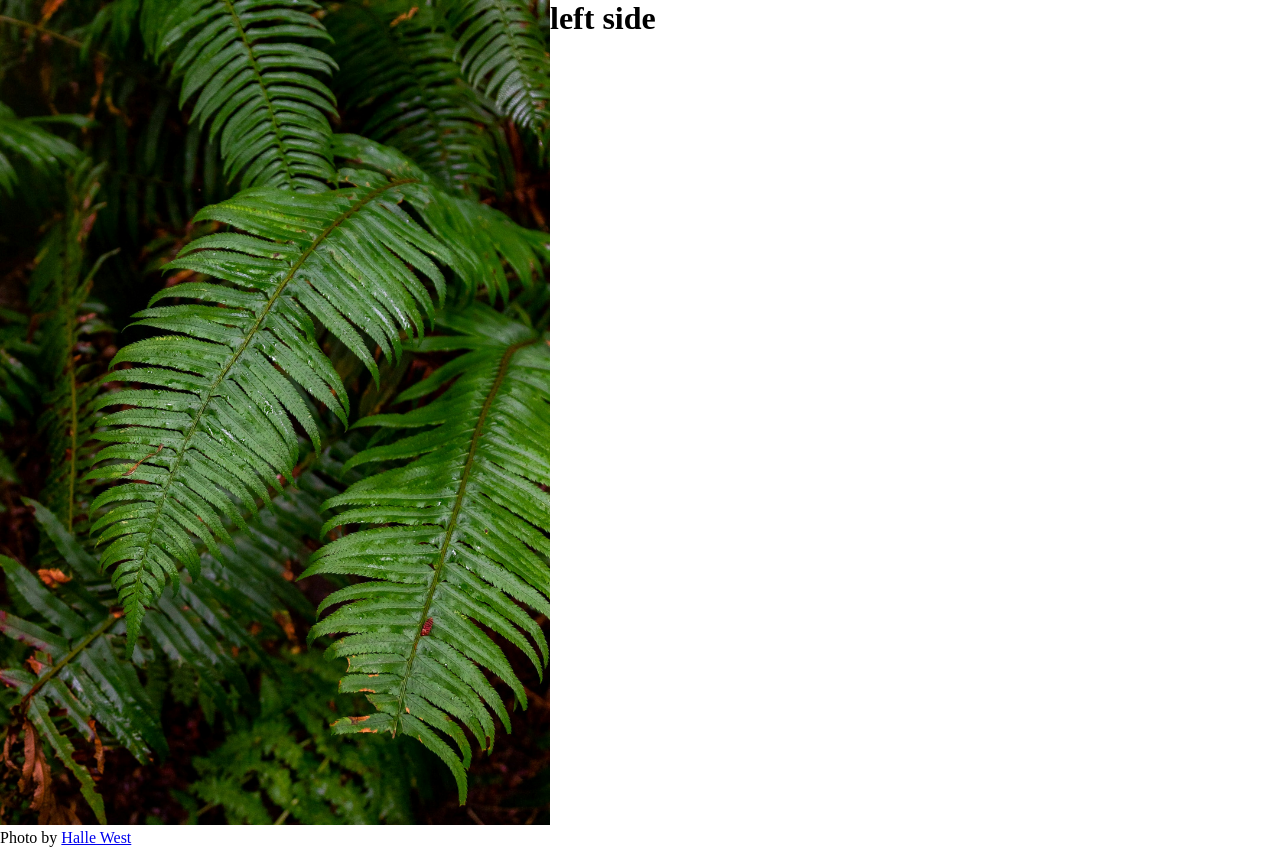
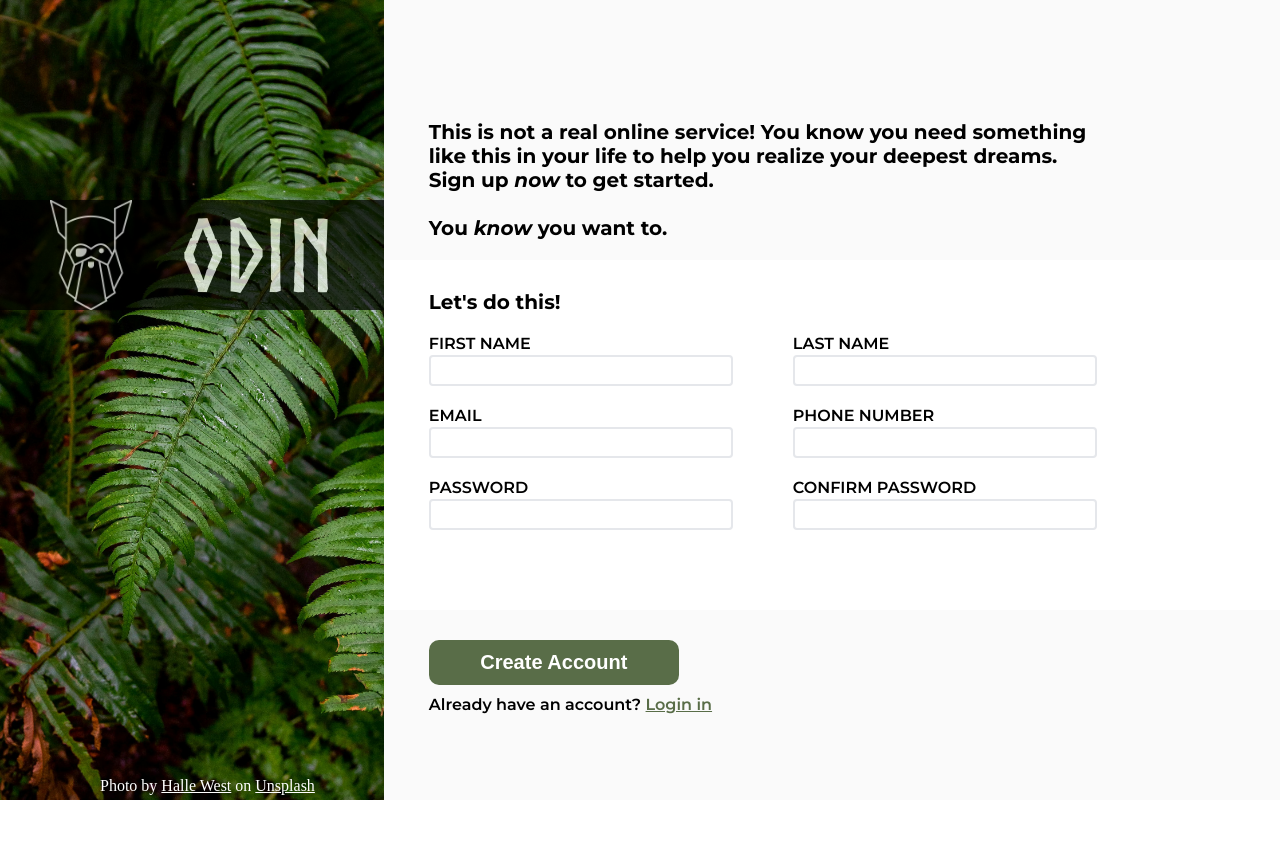
Before and after one commit to MotheoMolobi/sign-up-form, a plain HTML site: page index.html in a window 1280 px wide. After the commit the page ends 800 px from the top, so only its background shows below. Drawn offline with Linux system fonts and the light colour scheme.

Commit message:
final product

```diff
--- a/index.html
+++ b/index.html
@@ -8,14 +8,58 @@
 </head>
 <body>
     <div class="container">
-        <div class="rightSide">
-            <img src="./images/halie-west-25xggax4bSA-unsplash.jpg" alt="image of grass" id="background-img">
-            <p>Photo by <a href="https://unsplash.com/photos/green-leaf-plant-in-close-up-photography-25xggax4bSA">Halle West</a></p>
+        <div class="left">
+            <div class="banner">
+                <img src="./images/odin-lined-image.png" alt="odin logo" id="odin-logo">
+                <div class="odin-div">
+                    <p id="odin-text">ODIN</p>
+                </div>
+            </div>
+            <p id="footer-text">Photo by <a href="https://unsplash.com/photos/green-leaf-plant-in-close-up-photography-25xggax4bSA" target="_blank" id="image-link">
+                Halle West</a> on <a href="https://unsplash.com/" target="_blank" id="image-link">Unsplash</a></p>
         </div>
-        <div class="leftSide">
+        <div class="right">
+            <div class="first">
+                <p class="para">This is not a real online service! You know you need something
+                    <br>like this in your life to help you realize your deepest dreams.
+                    <br>Sign up <em>now</em> to get started.
+                    <br><br>
+                    You <em>know</em> you want to.
+                </p>
+            </div>
 
-            <h1>left side</h1>
+            <div class="second">
+                <p class="para">Let's do this!</p>
+                <div class="form-div">
+                    <form class="left-form">
+                        <label for="firstname">FIRST NAME</label>
+                        <input type="text" id="firstname" required>
 
+                        <label for="email">EMAIL</label>
+                        <input type="email" id="email" required>
+
+                        <label for="password">PASSWORD</label>
+                        <input type="password" minlength="8" required>
+                    </form>
+
+                    <form class="right-form">
+                        <label for="lastname">LAST NAME</label>
+                        <input type="text" id="lastname" required>
+
+                        <label for="tel">PHONE NUMBER</label>
+                        <input type="tel" id="tel" required>
+
+                        <label for="re-password">CONFIRM PASSWORD</label>
+                        <input type="password" id="re-password" minlength="8" required>
+                    </form>
+                </div>
+            </div>
+
+            <div class="third">
+                <button id="create-btn">Create Account</button>
+                <p id="login-text">Already have an account? <a href="" id="login-link">Login in</a></p>
+
+            </div>
         </div>
     </div>
 
--- a/style.css
+++ b/style.css
@@ -1,19 +1,162 @@
+@import url('https://fonts.googleapis.com/css2?family=Montserrat:ital,wght@0,100..900;1,100..900&display=swap');
+
 *{
     margin: 0;
     padding: 0;
 }
+@font-face {
+    font-family: Norse-Bold;
+    src: url(./fonts/Norse-Bold.otf);
+  }
 .container {
     display: flex;
 }
-.rightSide{
-
+.left{
+    height: 100vh;
+    width: 30vw;
+    background-image: url(./images/halie-west-25xggax4bSA-unsplash.jpg);
+    background-repeat: no-repeat;
+    background-size: cover;
+    color: white;
+}
+.banner{
+    display: flex;
+    margin-top: 200px;
+    gap: 50px;
+    align-items: center;
+    justify-content: center;
+    background-color: black;
+    opacity: 70%;
+}
+.odin-div{
+    display: flex;
+    align-items: center;
+    justify-content: center;
+    margin: 0;
+    padding: 0;
+}
+#odin-text{
+    font-size: 100px;
+    font-family: Norse-Bold;
+}
+#odin-logo{
+    height: 110px;
+    width: auto;
+    margin: 0;
+    padding: 0;
+}
+#footer-text {
+    position: absolute;
+    bottom: 5px;
+    left: 100px;
+    font-weight: 100;
+}
+#image-link {
+    color: white;
+}
+.right{
+    height: 100vh;
+    width: 70vw;
+    background-color: #fafafa;
+}
+.right > div{
+    padding-left: 5% ;
 }
 
-.leftSide {
-
+.first{
+    display: flex;
+    align-items: flex-end;
+    padding-bottom: 20px;
+    height: 30vh;
+    max-width: 100vw;
+}
+.para{
+    font-size: 20px;
+}
+.para{
+    font-family: "Montserrat", serif;
+    font-optical-sizing: auto;
+    font-style: normal;
+    font-weight: bold;
+}
+form{
+    font-family: "Montserrat", serif;
+    font-optical-sizing: auto;
+    font-style: normal;
+    font-weight: 550;
 }
 
-#background-img {
-    max-width: 550px;
+.second{
+    display: flex;
+    flex-direction: column;
+    background-color: white;
+    padding-top: 30px;
+    height: 40vh;
+    max-width: 100vw;
+}
+.form-div{
+    display: flex;
+    flex-direction: row;
+    gap: 60px;
+}
+form{
+    display: flex;
+    flex-direction: column;
+}
+input{
+    height: 27px;
+    width: 300px;
+    border-radius: 4px;
+    border: 2px solid #E5E7EB;
+}
+input:focus{
+    outline-color: lightblue;
+}
+input:invalid{
+    outline-color: lightcoral;
+}
+input:valid{
+    outline-color: lightgreen;
+}
 
+label{
+    margin-top: 20px;
+    margin-bottom: 2px;
 }
+
+.left-form >{
+    justify-content: center;
+}
+
+.third{
+    display: flex;
+    flex-direction: column;
+    max-height: 30vh;
+    max-width: 100vw;
+    padding: 30px;
+}
+
+#create-btn{
+    background-color: #596D48;
+    font-weight: bold;
+    font-size: 20px;
+    color: white;
+    height: 45px;
+    width: 250px;
+    border-radius: 10px;
+    border: none;
+}
+#create-btn:hover{
+    cursor: pointer;
+    opacity: 85%;
+}
+#login-link{
+    color: #596D48;
+}
+#login-text{
+    font-family: "Montserrat", serif;
+    font-optical-sizing: auto;
+    font-style: normal;
+    font-weight: 550;
+    margin-top: 10px;
+}
```
Also changed, not shown: fonts/Norse-Bold.otf (added).
